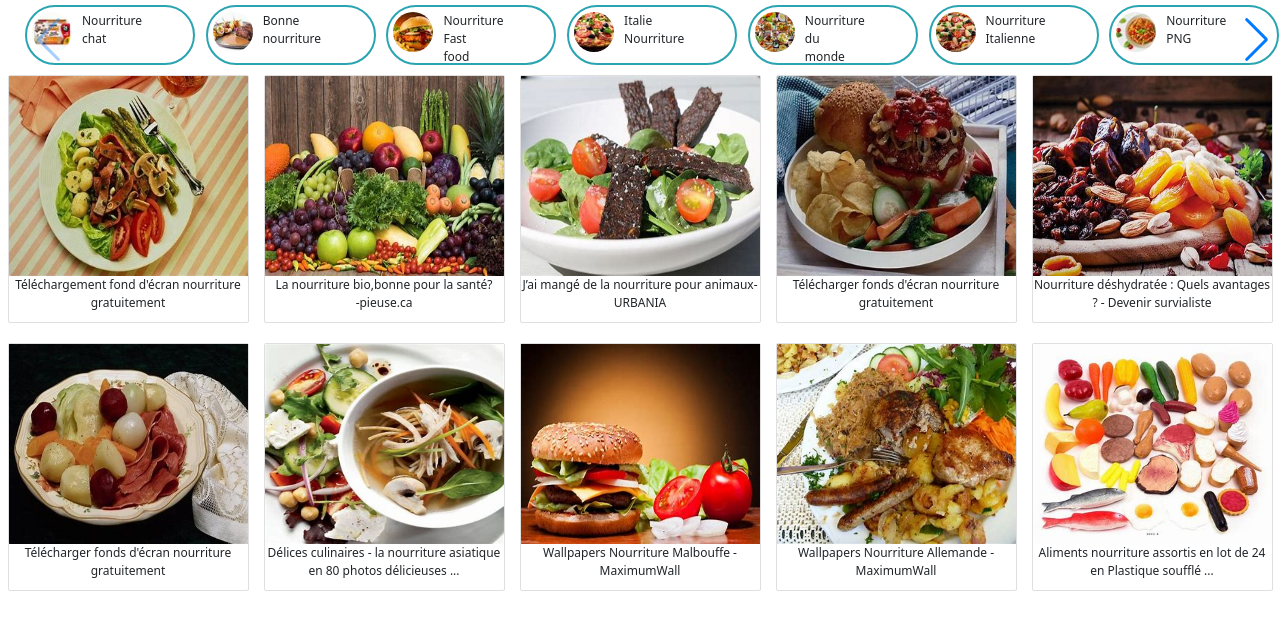
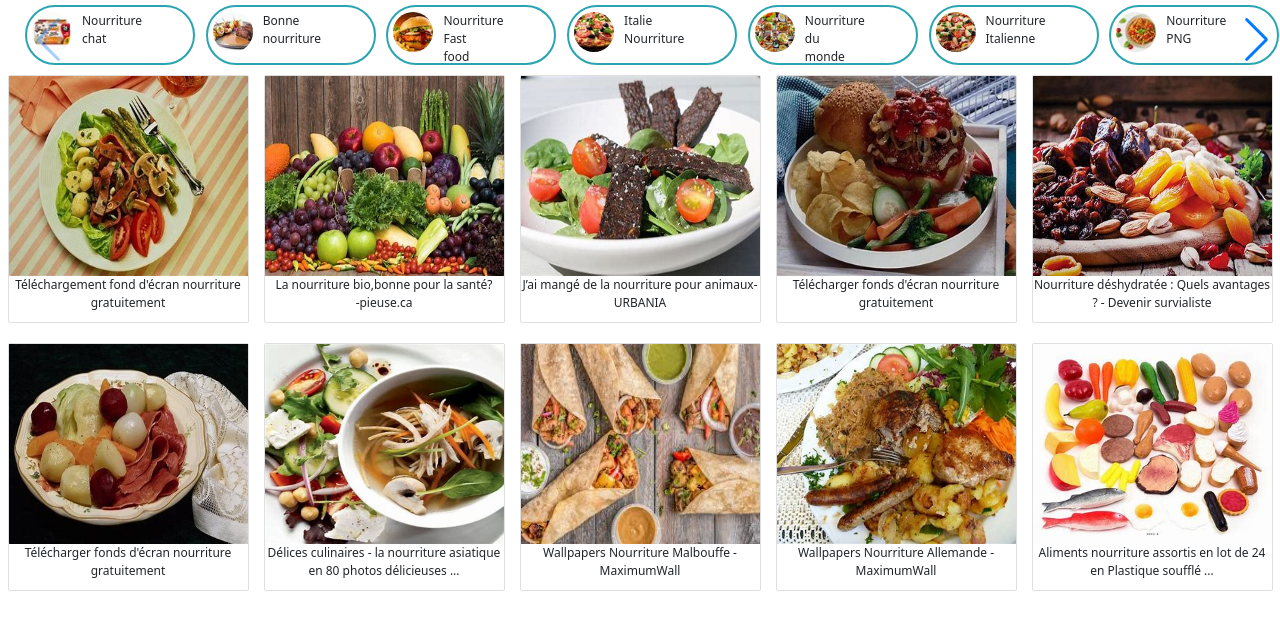
Before and after one commit to fofana-nenin/projet2, a plain HTML site: page index.html in a window 1280 px wide. Shown: the part 167-796 px from the top of the page. Drawn offline with nearby package versions, Linux system fonts and the light colour scheme.

Commit message:
Update index.html

```diff
--- a/index.html
+++ b/index.html
@@ -225,7 +225,7 @@
       </div>
       <div class="col-sm">
         <div class="card"style="width:100%";>
-          <span id="nenin"><a href="#"><img src="b.jpg" width="100%" height="200px"></a></span>
+          <span id="nenin"><a href="#"><img src="e.jpg" width="100%" height="200px"></a></span>
           <div id="emma"><a href="#"><p>880 × 300 jpeg <br>guide-resto.fr</p></a></div>
             <div class="caption">
               <p>Wallpapers Nourriture Malbouffe -<br> MaximumWall</p>
```
